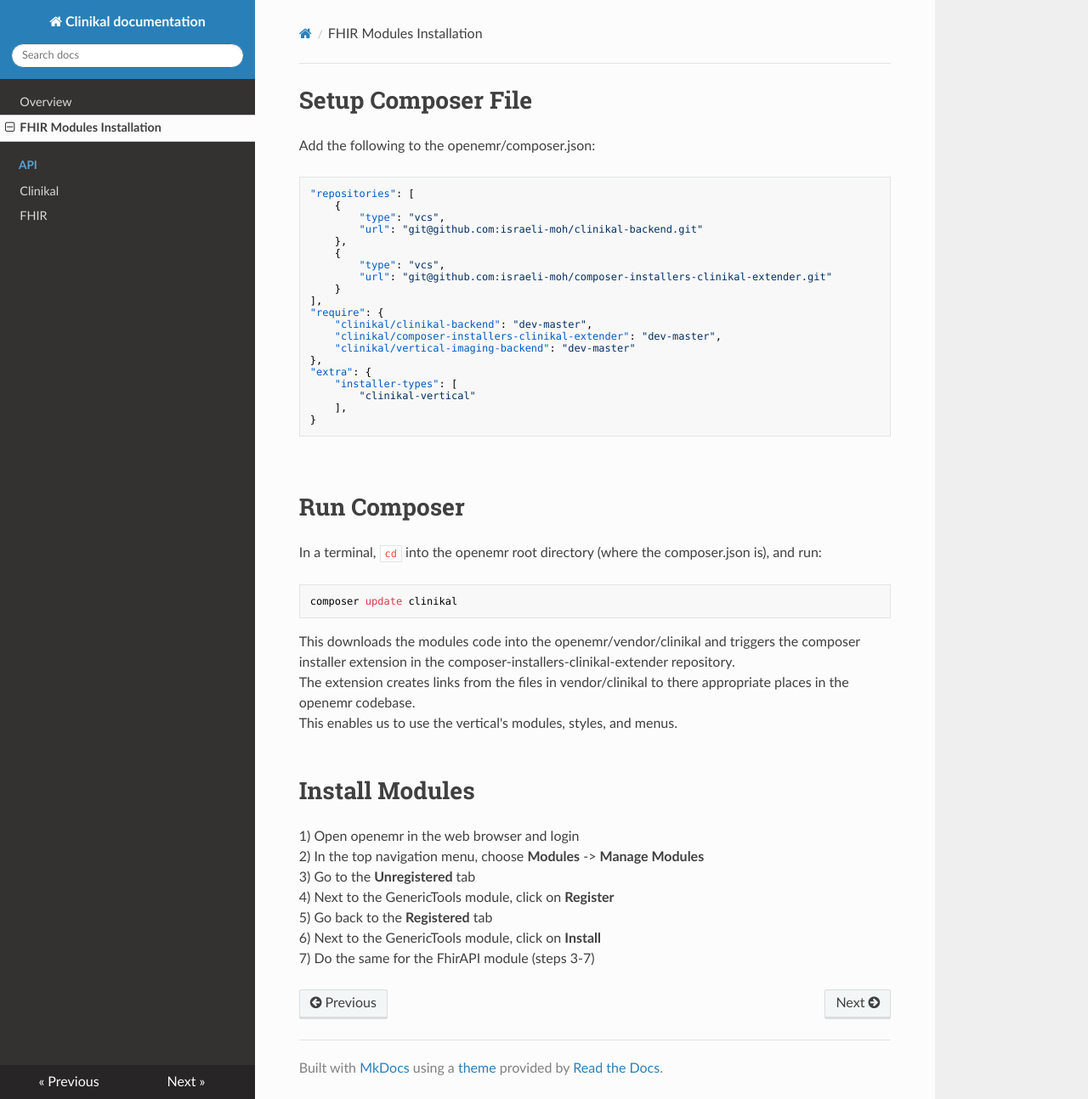
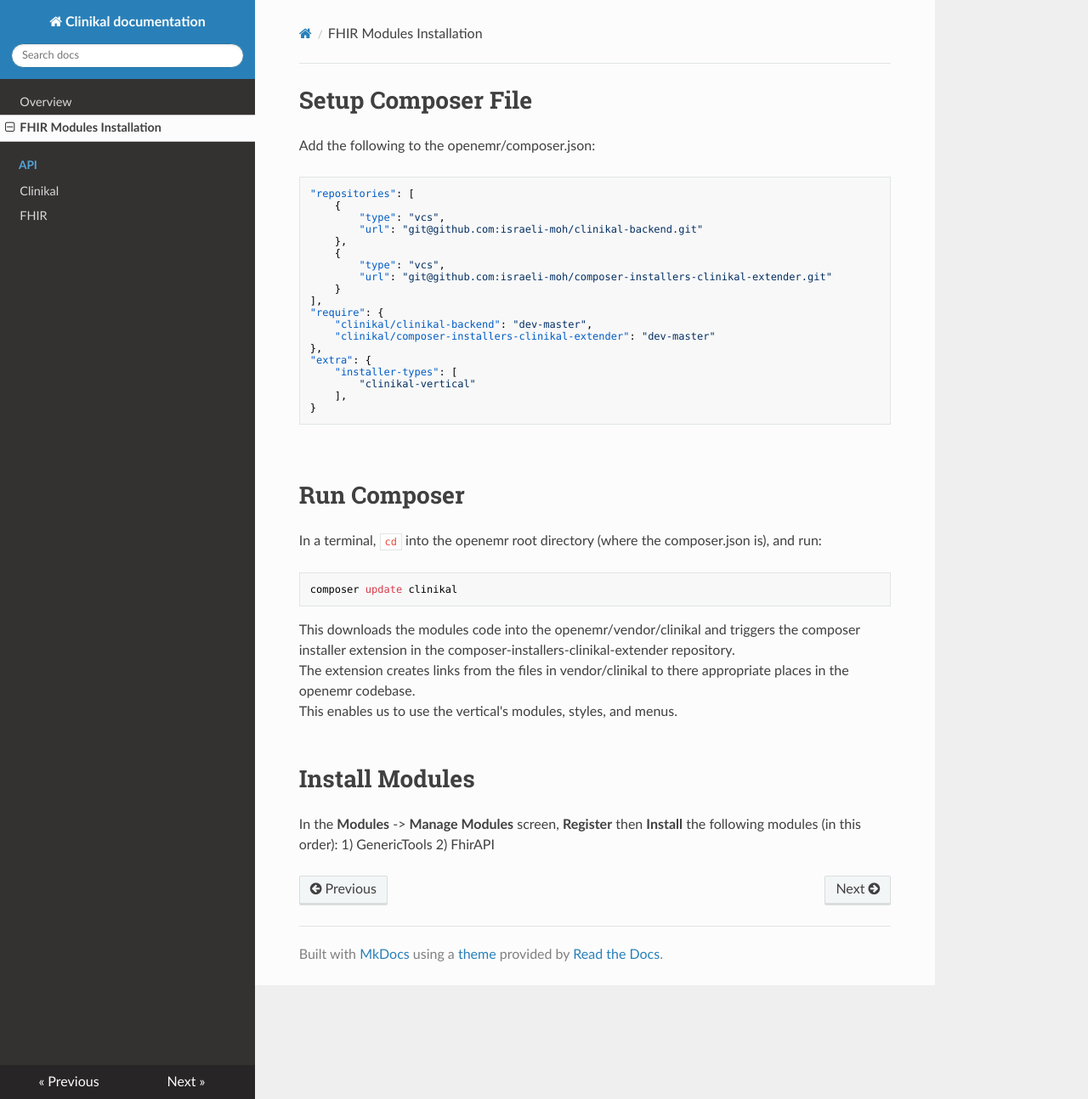
Before and after one commit to MohGovIL/Clinical-Documentation, an MkDocs documentation site: the page built from docs/fhir modules installation.md, in a window 1280 px wide and 1294 px high. Shown: the whole window at 85% size. Built offline with MkDocs 1.6.1, drawn with Linux system fonts in a browser that asks for light colours; nearby versions of some CDN libraries.

Commit message:
modules install instructions

```diff
--- a/docs/fhir modules installation.md
+++ b/docs/fhir modules installation.md
@@ -13,8 +13,7 @@ Add the following to the openemr/composer.json:
 ],
 "require": {
     "clinikal/clinikal-backend": "dev-master",
-    "clinikal/composer-installers-clinikal-extender": "dev-master",
-    "clinikal/vertical-imaging-backend": "dev-master"
+    "clinikal/composer-installers-clinikal-extender": "dev-master"
 },
 "extra": {
     "installer-types": [
@@ -36,10 +35,6 @@ This enables us to use the vertical's modules, styles, and menus.
 <br>
 
 # Install Modules
-1) Open openemr in the web browser and login
-2) In the top navigation menu, choose **Modules** -> **Manage Modules**
-3) Go to the **Unregistered** tab
-4) Next to the GenericTools module, click on **Register**
-5) Go back to the **Registered** tab
-6) Next to the GenericTools module, click on **Install**
-7) Do the same for the FhirAPI module (steps 3-7)
+In the **Modules** -> **Manage Modules** screen, **Register** then **Install** the following modules (in this order):
+1) GenericTools
+2) FhirAPI
```
